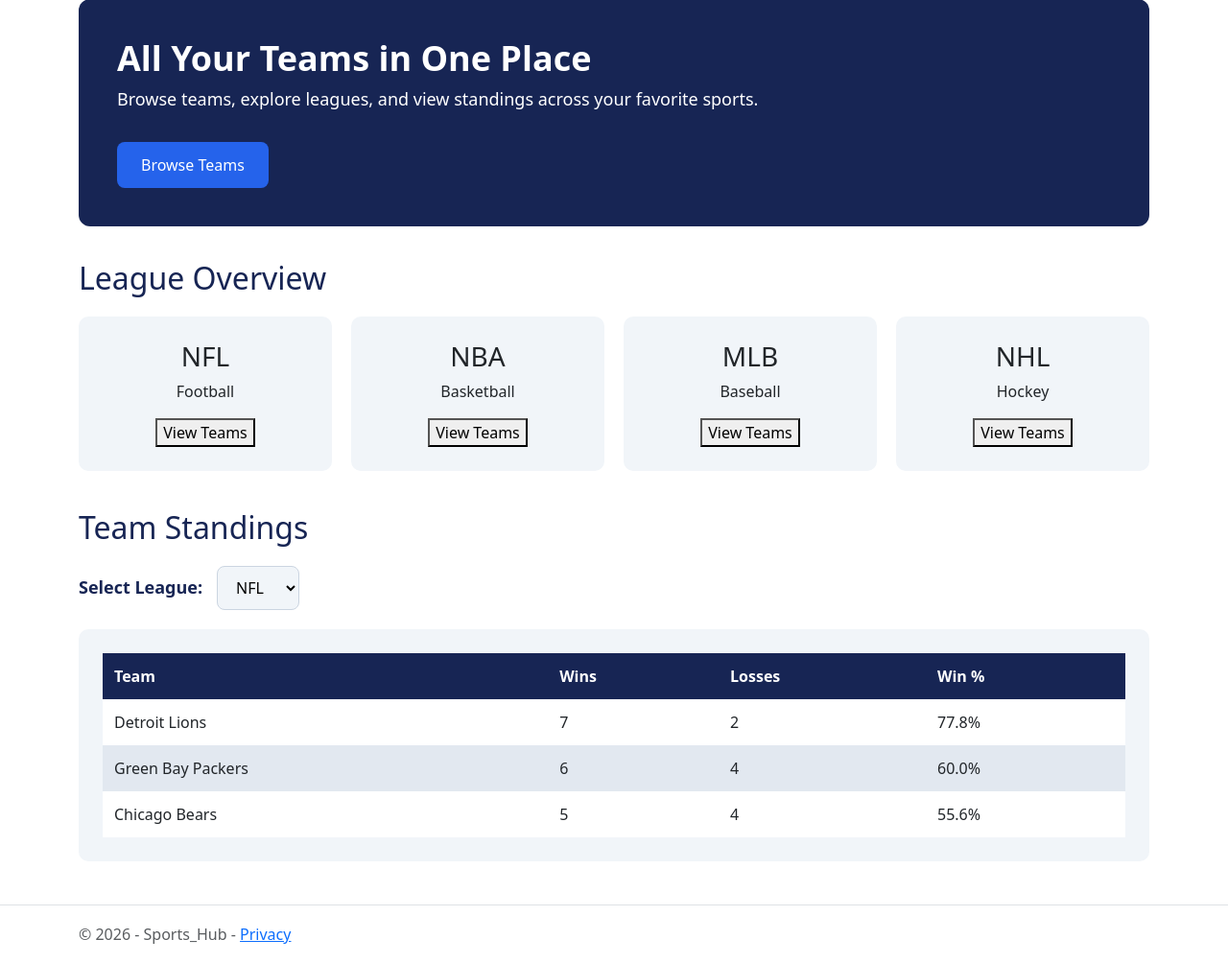
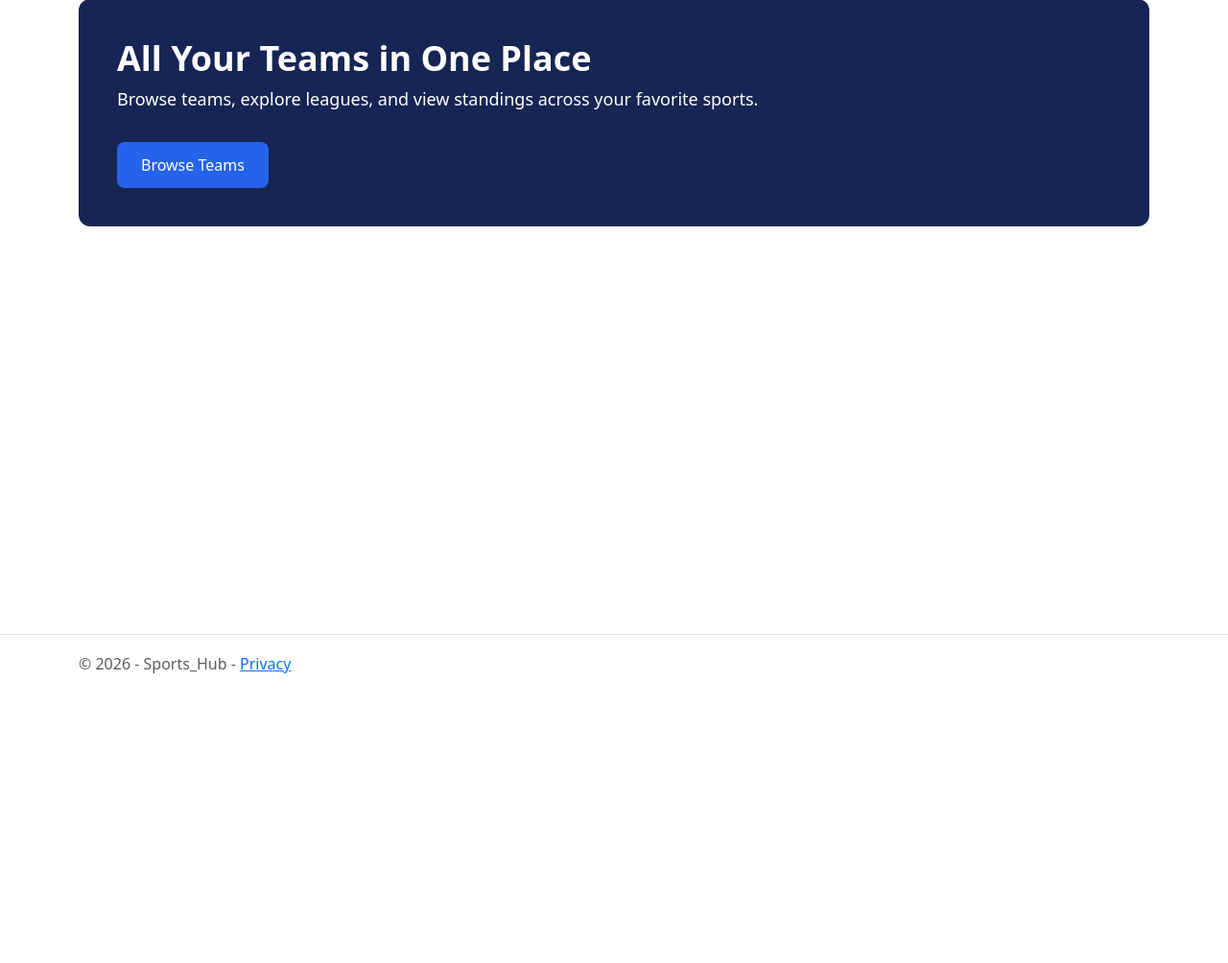
Before and after one commit to CassanovaFrankenstein00/Sports-Hub, an ASP.NET Core app: page / in a window 1280 px wide. Shown: the part 78-1082 px from the top of the page at 96% size. After the commit the page ends 780 px from the top, so only its background shows below. Run offline with ASP.NET Core 8, Linux system fonts and the light colour scheme; style sheets or scripts are compiled from the project's sources.

Commit message:
Updated landing page

```diff
--- a/Views/Home/Index.cshtml
+++ b/Views/Home/Index.cshtml
@@ -29,235 +29,3 @@
     </button>
 
 </div>
-
-<h2 style="color:#172554;
-           margin-top:35px;
-           margin-bottom:20px;">
-    League Overview
-</h2>
-
-<div style="display:flex;
-            flex-wrap:wrap;
-            gap:20px;
-            justify-content:space-between;">
-
-    <div style="background-color:#f1f5f9;
-                padding:25px;
-                border-radius:10px;
-                text-align:center;
-                flex:1 1 180px;">
-
-        <h3>NFL</h3>
-        <p>Football</p>
-        <button type="button">View Teams</button>
-
-    </div>
-
-    <div style="background-color:#f1f5f9;
-                padding:25px;
-                border-radius:10px;
-                text-align:center;
-                flex:1 1 180px;">
-
-        <h3>NBA</h3>
-        <p>Basketball</p>
-        <button type="button">View Teams</button>
-
-    </div>
-
-    <div style="background-color:#f1f5f9;
-                padding:25px;
-                border-radius:10px;
-                text-align:center;
-                flex:1 1 180px;">
-
-        <h3>MLB</h3>
-        <p>Baseball</p>
-        <button type="button">View Teams</button>
-
-    </div>
-
-    <div style="background-color:#f1f5f9;
-                padding:25px;
-                border-radius:10px;
-                text-align:center;
-                flex:1 1 180px;">
-
-        <h3>NHL</h3>
-        <p>Hockey</p>
-        <button type="button">View Teams</button>
-
-    </div>
-
-</div>
-
-
-<h2 style="color:#172554;
-           margin-top:40px;
-           margin-bottom:20px;">
-    Team Standings
-</h2>
-<div style="margin-top:15px;
-            margin-bottom:20px;
-            display:flex;
-            align-items:center;
-            gap:15px;">
-
-    <label for="leagueSelect"
-           style="font-size:18px;
-                  font-weight:bold;
-                  color:#172554;">
-        Select League:
-    </label>
-
-    <select id="leagueSelect"
-            name="leagueSelect"
-            style="padding:10px 15px;
-                   border:1px solid #cbd5e1;
-                   border-radius:8px;
-                   background-color:#f1f5f9;
-                   font-size:16px;
-                   cursor:pointer;">
-
-        <option value="NFL">NFL</option>
-        <option value="NBA">NBA</option>
-        <option value="MLB">MLB</option>
-        <option value="NHL">NHL</option>
-
-    </select>
-
-</div>
-
-
-<div style="background-color:#f1f5f9;
-            padding:25px;
-            border-radius:10px;
-            margin-bottom:30px;">
-
-    <table id="standingsTable"
-           style="width:100%;
-              border-collapse:collapse;
-              text-align:left;">
-
-        <thead>
-            <tr style="background-color:#172554;
-                       color:white;">
-
-                <th style="padding:12px;">Team</th>
-                <th style="padding:12px;">Wins</th>
-                <th style="padding:12px;">Losses</th>
-                <th style="padding:12px;">Win %</th>
-
-            </tr>
-        </thead>
-
-        <tbody id="standingsBody">
-
-            <tr style="background-color:white;">
-                <td style="padding:12px;">Detroit Lions</td>
-                <td style="padding:12px;">7</td>
-                <td style="padding:12px;">2</td>
-                <td style="padding:12px;">77.8%</td>
-            </tr>
-
-            <tr style="background-color:#e2e8f0;">
-                <td style="padding:12px;">Green Bay Packers</td>
-                <td style="padding:12px;">6</td>
-                <td style="padding:12px;">4</td>
-                <td style="padding:12px;">60.0%</td>
-            </tr>
-
-            <tr style="background-color:white;">
-                <td style="padding:12px;">Chicago Bears</td>
-                <td style="padding:12px;">5</td>
-                <td style="padding:12px;">4</td>
-                <td style="padding:12px;">55.6%</td>
-            </tr>
-
-        </tbody>
-
-    </table>
-
-</div>
-
-
-<script>
-
-    // Sample standings for each league
-    const standings = {
-
-        NFL: [
-            ["Detroit Lions", 7, 2],
-            ["Green Bay Packers", 6, 4],
-            ["Chicago Bears", 5, 4]
-        ],
-
-        NBA: [
-            ["Boston Celtics", 8, 2],
-            ["Los Angeles Lakers", 7, 3],
-            ["Chicago Bulls", 5, 5]
-        ],
-
-        MLB: [
-            ["New York Yankees", 90, 72],
-            ["Los Angeles Dodgers", 95, 67],
-            ["Detroit Tigers", 85, 77]
-        ],
-
-        NHL: [
-            ["Detroit Red Wings", 10, 5],
-            ["Toronto Maple Leafs", 9, 6],
-            ["Boston Bruins", 8, 7]
-        ]
-
-    };
-
-    // Find the dropdown and table body
-    const leagueSelect = document.getElementById("leagueSelect");
-
-    const standingsBody = document.getElementById("standingsBody");
-
-    // Update the standings table
-    function updateStandings() {
-
-        const selectedLeague = leagueSelect.value;
-
-        const teams = standings[selectedLeague];
-
-        // Clear existing rows
-        standingsBody.innerHTML = "";
-
-        // Add rows for the selected league
-        teams.forEach((team, index) => {
-
-            const wins = team[1];
-            const losses = team[2];
-
-            const winPercentage =
-                ((wins / (wins + losses)) * 100).toFixed(1);
-
-            const row = document.createElement("tr");
-
-            row.style.backgroundColor =
-                index % 2 === 0 ? "white" : "#e2e8f0";
-
-            row.innerHTML = `
-                <td style="padding:12px;">${team[0]}</td>
-                <td style="padding:12px;">${wins}</td>
-                <td style="padding:12px;">${losses}</td>
-                <td style="padding:12px;">${winPercentage}%</td>
-            `;
-
-            standingsBody.appendChild(row);
-
-        });
-
-    }
-
-    // Run whenever the selected league changes
-    leagueSelect.addEventListener("change", updateStandings);
-
-    // Display the selected league when the page loads
-    updateStandings();
-
-</script>
```
